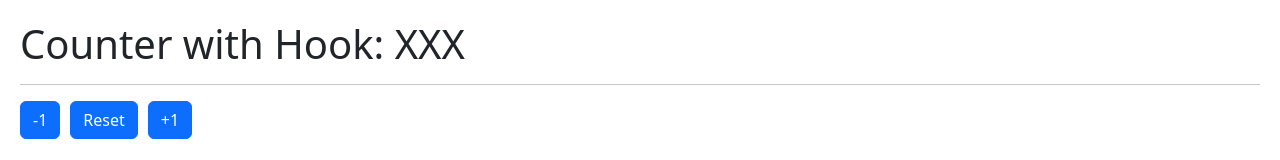
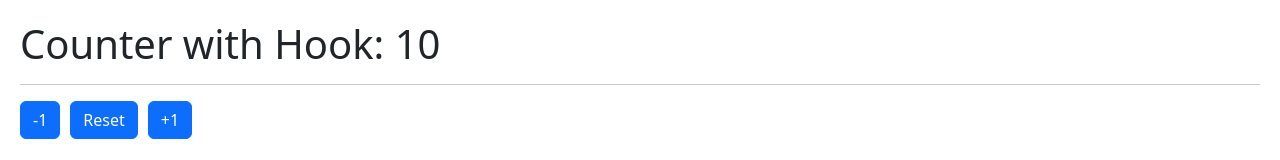
Before and after one commit to abrilBjarano/Hooks, a React (Vite) app: page / in a window 1280 px wide. Shown: the top 160 px of the page. Built offline with nearby package versions, Linux system fonts and the light colour scheme.

Commit message:
Implemented useCounterr to CounterWithCustomHook

```diff
--- a/src/01-useState/CounterWithCustomHook.jsx
+++ b/src/01-useState/CounterWithCustomHook.jsx
@@ -1,7 +1,13 @@
+import { useCounter } from "../hooks/useCounter";
+
 export const CounterWithCustomHook = () => {
+
+   const { counter } = useCounter();
+
+
   return (
     <>
-      <h1>Counter with Hook: XXX</h1>
+      <h1>Counter with Hook: { counter } </h1>
       <hr />
 
       <button className="btn btn-primary">-1</button>
```
